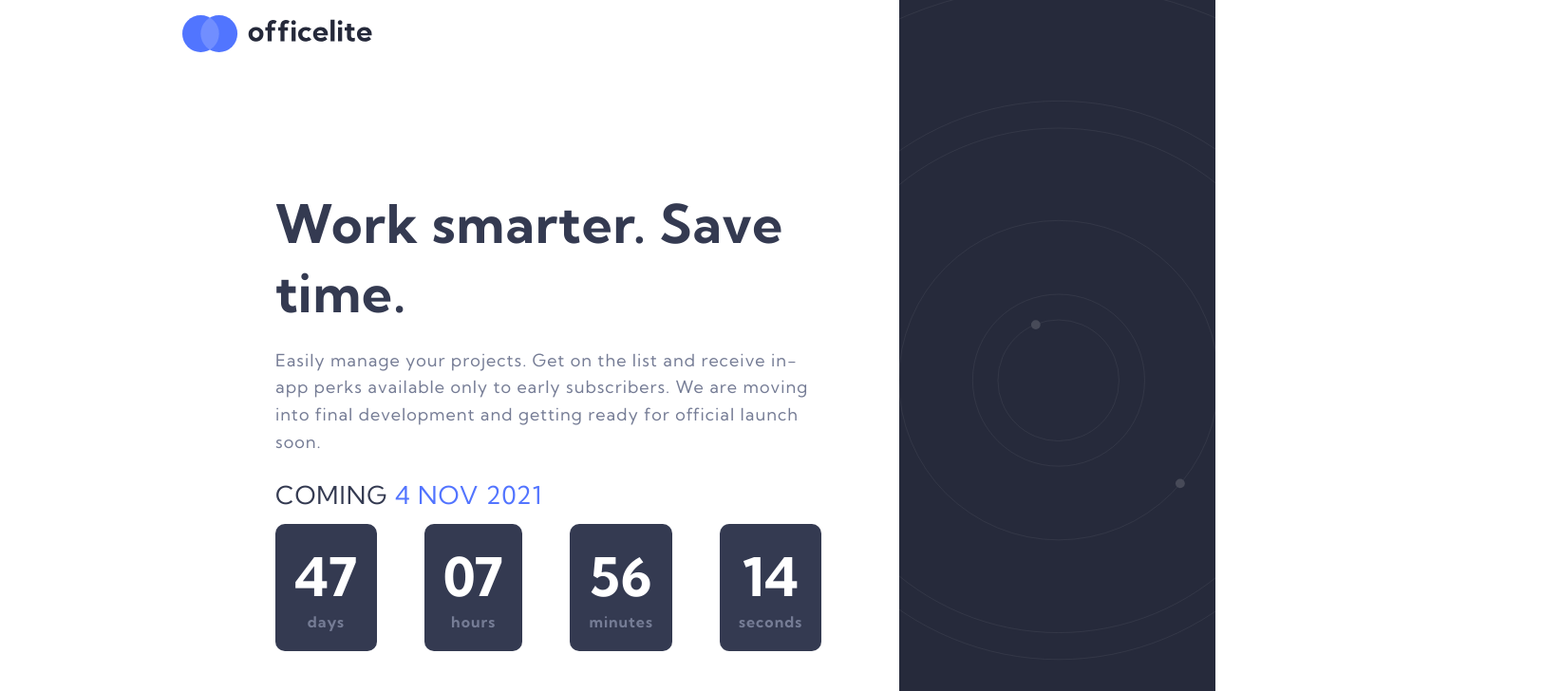
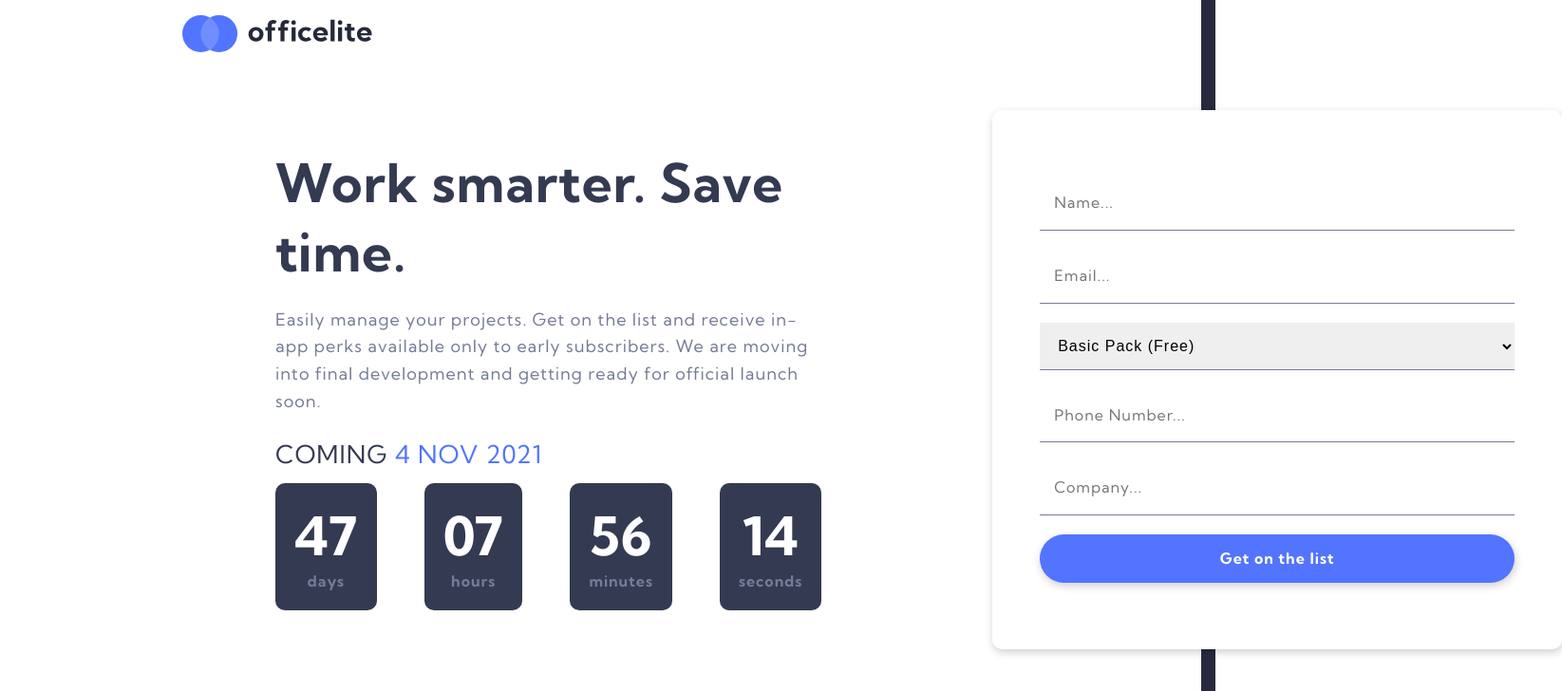
Before and after one commit to freetart/FEM-officelite-coming-soon-site, a React (Create React App) app: page /SignUp in a window 1280 px wide. Shown: the top 728 px of the page at 95% size, 1645 px wide, since content can reach past the window. Built offline with nearby package versions, Linux system fonts and the light colour scheme.

Commit message:
created sign up form

```diff
--- a/src/abstracts/Globals.js
+++ b/src/abstracts/Globals.js
@@ -78,6 +78,16 @@ const Globals = createGlobalStyle`
     font-family: inherit;
   }
 
+  input::-webkit-outer-spin-button,
+  input::-webkit-inner-spin-button {
+    -webkit-appearance: none;
+    margin: 0;
+  }
+
+  input[type=number] {
+    -moz-appearance: textfield;
+  }
+
   @media (prefers-reduced-motion: reduce) {
     *,
     *::before,
--- a/src/components/SignUp/SignUpForm.js
+++ b/src/components/SignUp/SignUpForm.js
@@ -1,13 +1,64 @@
 import styled from "styled-components";
+import { textStyles } from "../../abstracts/Mixins";
+import Button from "../styledElements/Buttons";
 
 const Container = styled.div`
   transform: translateX(40rem);
+  background-color: var(--white);
+  width: 600px;
+  z-index: 5;
+  position: relative;
+  padding: 5rem;
+  border-radius: var(--mainRadius);
+  box-shadow: var(--mainShadow);
+
+  .form-control {
+    margin: 2rem 0;
+  }
+
+  .form-input {
+    ${textStyles}
+    width: 100%;
+    outline: 0;
+    border: 0;
+    border-bottom: 0.1rem solid var(--grayishBlue);
+    font-size: 1.6rem;
+    padding: 1.5rem;
+  }
 `;
 
 const SignUpForm = () => {
   return (
     <form>
-      <Container></Container>
+      <Container>
+        <div className="form-control">
+          <input type="text" placeholder="Name..." className="form-input" />
+        </div>
+        <div className="form-control">
+          <input type="email" placeholder="Email..." className="form-input" />
+        </div>
+        <div className="form-control">
+          <select className="form-input">
+            <option className="form-option">Basic Pack (Free)</option>
+            <option className="form-option">Pro Pack ($9.99)</option>
+            <option className="form-option">Ultimate Pack ($19.99)</option>
+          </select>
+        </div>
+        <div className="form-control">
+          <input
+            type="number"
+            placeholder="Phone Number..."
+            className="form-input"
+            min="1"
+          />
+        </div>
+        <div className="form-control">
+          <input type="text" placeholder="Company..." className="form-input" />
+        </div>
+        <div className="form-control">
+          <Button primaryForm>Get on the list</Button>
+        </div>
+      </Container>
     </form>
   );
 };
--- a/src/components/SignUp/SignUpHeader.js
+++ b/src/components/SignUp/SignUpHeader.js
@@ -8,6 +8,7 @@ import bgPattern from "../../assets/sign-up/bg-pattern-side.svg";
 
 const Header = styled.header`
   display: flex;
+  align-items: center;
   height: 100vh;
   width: 100%;
 
@@ -33,6 +34,7 @@ const Container = styled.div`
   display: grid;
   grid-template-columns: repeat(2, 1fr);
   gap: var(--gap);
+  align-items: center;
 
   .signup-header-info {
     transform: translateX(27rem);
--- a/src/components/styledElements/Buttons.js
+++ b/src/components/styledElements/Buttons.js
@@ -11,12 +11,27 @@ const Button = styled.span`
   display: inline-block;
   box-shadow: var(--mainShadow);
   transition: var(--mainTransition);
+  cursor: pointer;
 
   ${({ primary }) =>
     primary &&
     css`
       background-color: var(--blue);
       color: var(--white);
+
+      &:hover,
+      &:focus {
+        background-color: var(--lightBlue);
+      }
+    `}
+
+  ${({ primaryForm }) =>
+    primaryForm &&
+    css`
+      background-color: var(--blue);
+      color: var(--white);
+      text-align: center;
+      display: block;
 
       &:hover,
       &:focus {
```
